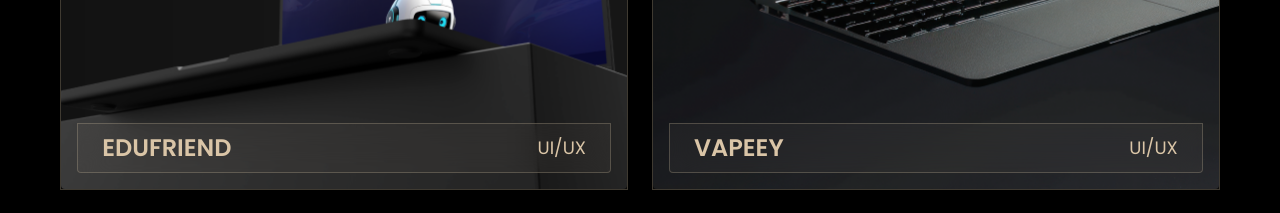
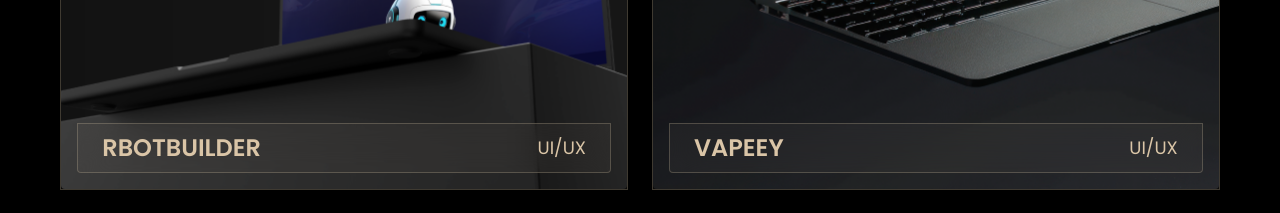
Before and after one commit to Kamranislam0123/seeam2-portfolio, a Next.js app: page / in a window 1280 px wide. Shown: the part 2560-2773 px from the top of the page. Built offline with nearby package versions, Linux system fonts and the light colour scheme.

Commit message:
projects updated and desktop view completed

```diff
--- a/src/(components)/projects/index.jsx
+++ b/src/(components)/projects/index.jsx
@@ -8,7 +8,7 @@ import mockup4 from "@/public/images/Mockup 04.png";
 
 const projects = [
   {
-    title: "EDUFRIEND",
+    title: "RBOTBUILDER",
     description: "UI/UX",
     src: mockup1,
   },
```
